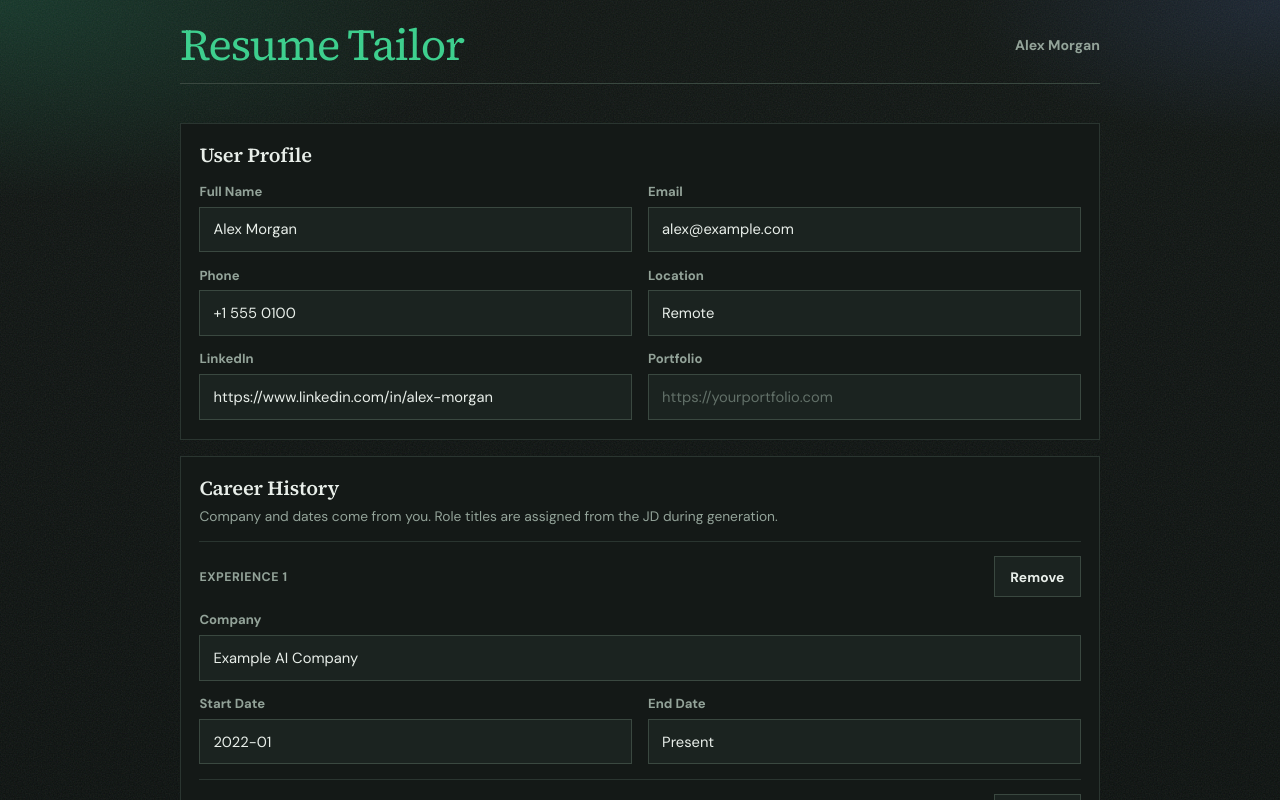
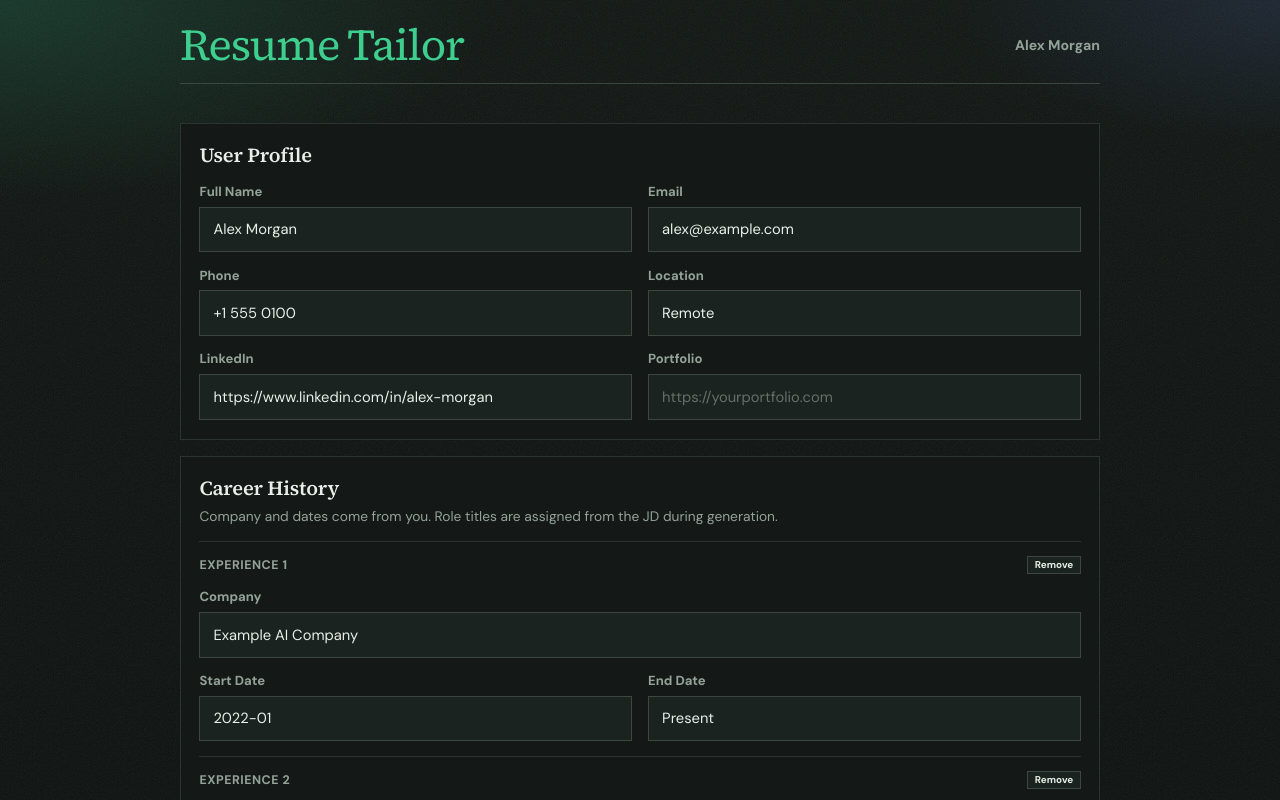
Before and after one commit to mathen-stack/cursor_2, a Next.js app in the folder resume-generator-shell/apps/web/: page / in a window 1280 px wide. Shown: the top 800 px of the page. Built offline with nearby package versions, Linux system fonts and the light colour scheme.

Commit message:
Fix remove button size so shared action styles cannot override it
Co-authored-by: mathen-stack <mathen-stack@users.noreply.github.com>

```diff
--- a/resume-generator-shell/apps/web/app/globals.css
+++ b/resume-generator-shell/apps/web/app/globals.css
@@ -249,33 +249,6 @@ textarea:focus {
   text-transform: uppercase;
 }
 
-.entry-remove {
-  display: inline-flex;
-  align-items: center;
-  justify-content: center;
-  margin-left: auto;
-  height: 1.05rem;
-  min-height: 1.05rem;
-  max-height: 1.05rem;
-  width: auto;
-  padding: 0 0.35rem;
-  border: 1px solid var(--line-strong);
-  background: var(--surface-2);
-  color: var(--ink);
-  font-size: 0.6rem;
-  font-weight: 650;
-  letter-spacing: 0.01em;
-  line-height: 1;
-  text-transform: none;
-}
-
-.entry-remove:hover:not(:disabled) {
-  border-color: var(--accent-deep);
-  background: color-mix(in srgb, var(--surface-2) 85%, var(--accent-deep));
-  color: white;
-  transform: none;
-}
-
 .section-actions {
   display: flex;
   justify-content: flex-start;
@@ -315,6 +288,22 @@ textarea:focus {
   background: color-mix(in srgb, var(--surface-2) 85%, var(--accent-deep));
   color: white;
   transform: translateY(-1px);
+}
+
+.secondary-action.entry-remove {
+  height: 1.1rem;
+  min-height: 1.1rem;
+  max-height: 1.1rem;
+  margin-left: auto;
+  padding: 0 0.4rem;
+  font-size: 0.62rem;
+  font-weight: 650;
+  line-height: 1;
+  transform: none;
+}
+
+.secondary-action.entry-remove:hover:not(:disabled) {
+  transform: none;
 }
 
 textarea {
```
